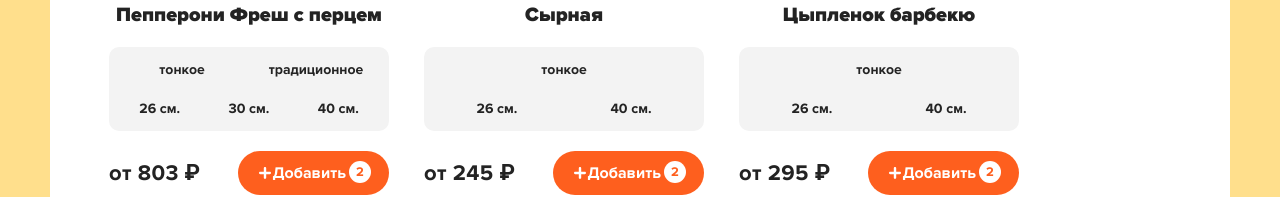
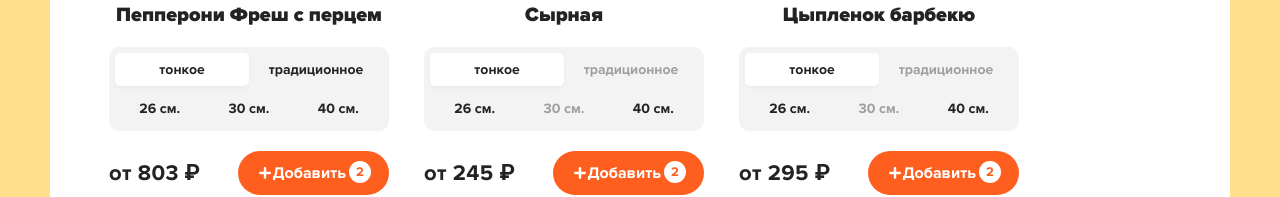
Before and after one commit to insulineru/react-pizza, a React (Create React App) app: page / in a window 1280 px wide. Shown: the part 605-802 px from the top of the page. Built offline with nearby package versions, Linux system fonts and the light colour scheme; data requests are answered from the project's data file.

Commit message:
feat(app): добавил логику выбора размера и типа пиццы

```diff
--- a/src/components/PizzaBlock.jsx
+++ b/src/components/PizzaBlock.jsx
@@ -1,10 +1,15 @@
 import React from 'react';
-
+import classNames from 'classnames';
 import Button from './Button';
 
 const types = ['тонкое', 'традиционное'];
+const sizes = [26, 30, 40];
+
 
 function PizzaBlock({ item }) {
+  const [activeType, setActiveType] = React.useState(types[0]);
+  const [activeSize, setActiveSize] = React.useState(0);
+
   return (
     <div className="pizza-block">
       <img
@@ -15,18 +20,29 @@ function PizzaBlock({ item }) {
       <h4 className="pizza-block__title">{item.name}</h4>
       <div className="pizza-block__selector">
         <ul>
-          {item.types &&
-            item.types.map(type => (
-              <li key={type}>{types[type]}</li>
+          {types.map((type, index) => (
+              <li
+                key={type}
+                className={classNames({
+                  'disabled': !item.types.includes(index),
+                  'active': activeType === type,
+                })}
+                onClick={() => setActiveType(type)}
+              >{type}</li>
             ))
           }
         </ul>
         <ul>
-          {item.sizes &&
-            item.sizes.map(size => (
-              <li key={size}>{size} см.</li>
-            ))
-          }
+          {sizes.map(size => (
+            <li
+              key={size}
+              className={classNames({
+                  'disabled': !item.sizes.includes(size),
+                  'active': activeSize === size,
+              })}
+              onClick={() => setActiveSize(size)}
+            >{size} см.</li>
+          ))}
         </ul>
       </div>
       <div className="pizza-block__bottom">
--- a/src/pages/Home.jsx
+++ b/src/pages/Home.jsx
@@ -25,7 +25,7 @@ function Home() {
         setPizzas(data);
         setLoading(false);
       });
-  }, [sortBy, category]);
+  }, []);
 
   return (
     <div className="content">
```
